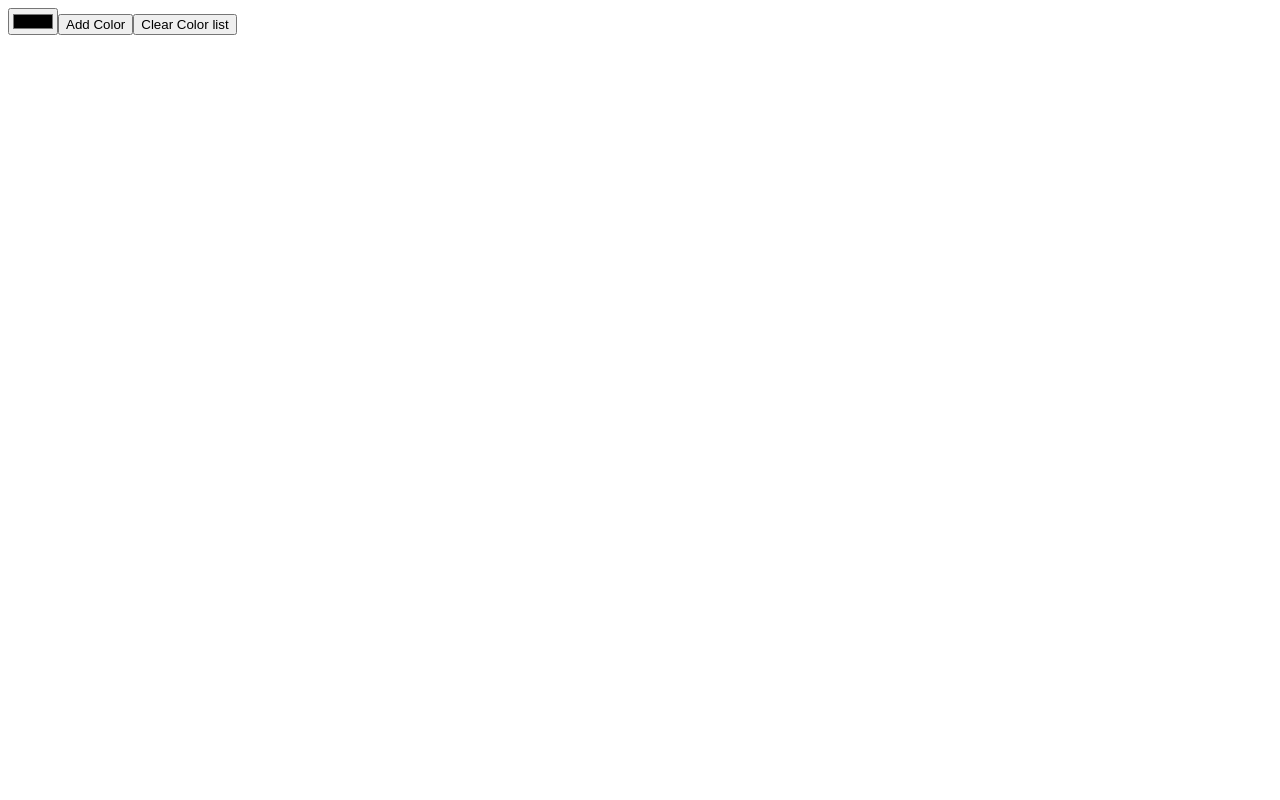
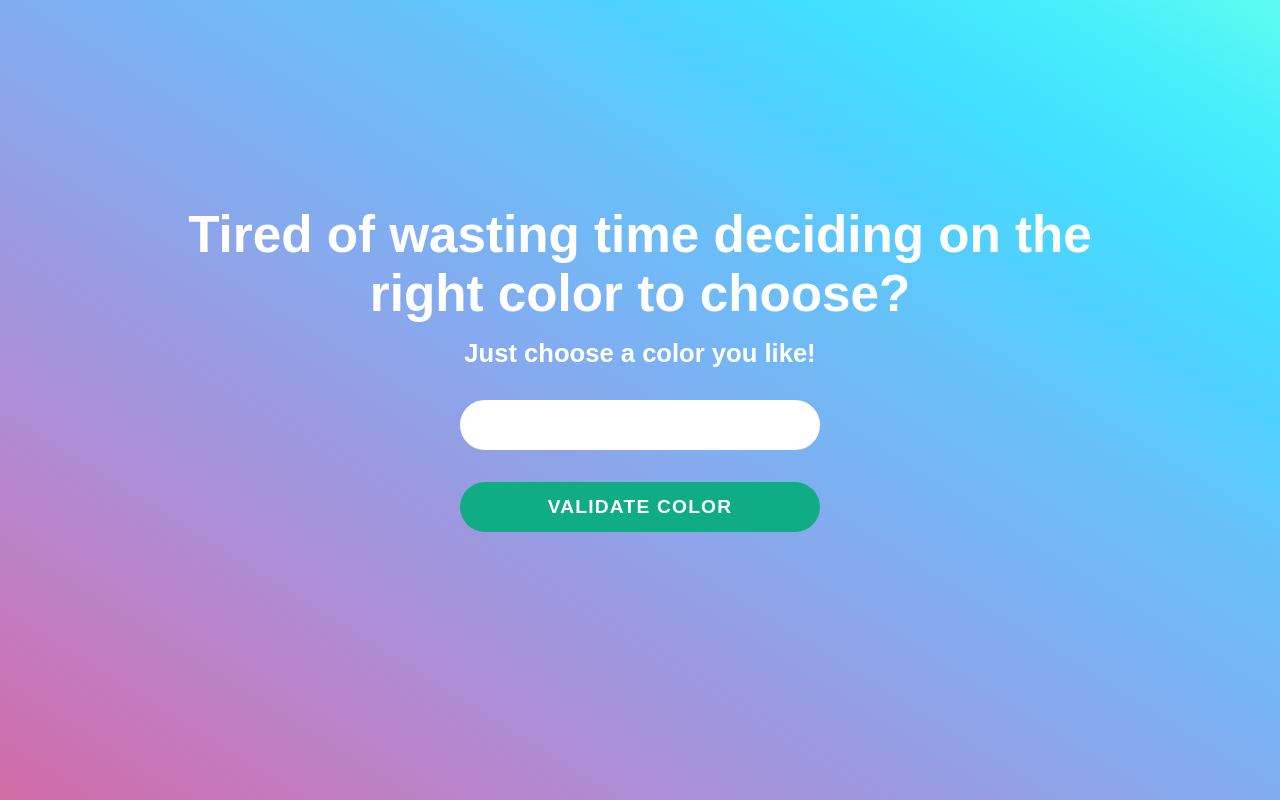
Before and after one commit to JustGritt/Tatol-palette, a React (Create React App) app: page / in a window 1280 px wide. Built offline with nearby package versions, Linux system fonts and the light colour scheme.

Commit message:
🖼️ Add stylesheet

```diff
--- a/package.json
+++ b/package.json
@@ -9,6 +9,7 @@
     "react": "^18.2.0",
     "react-dom": "^18.2.0",
     "react-scripts": "5.0.1",
+    "sass": "^1.54.0",
     "uuid": "^8.3.2",
     "web-vitals": "^2.1.4"
   },
--- a/src/App.js
+++ b/src/App.js
@@ -1,6 +1,8 @@
 import React, { useState, useRef, useEffect } from 'react';
 import ColorPicker from './ColorPicker';
 import { v4 as uuidv4 } from 'uuid';
+
+import "./styles.scss";
 
 const LOCAL_STORAGE_KEY = 'tatol-palette.colors';
 
@@ -8,41 +10,54 @@ function App() {
 	const [colors, setColors] = useState([]);
 	const hexRef = useRef();
 
+	// Initialize colors from localStorage
+	useEffect(() => {
+		const storedColors = JSON.parse(localStorage.getItem(LOCAL_STORAGE_KEY));
+		storedColors ? setColors(storedColors) : console.log("No colors stored");
+		document.querySelector('.colors-container').style.height = 0;
+	}, []);
+
 	useEffect(() => {
 		localStorage.setItem(LOCAL_STORAGE_KEY, JSON.stringify(colors));
+		document.querySelectorAll(".color-box").forEach(color => {
+			color.style.width = `${100 / colors.length+1}%`;
+		});
 	}, [colors]);
-
-	useEffect(() => {
-		const storedColors = JSON.parse(localStorage.getItem(LOCAL_STORAGE_KEY));
-		if (storedColors) {
-			setColors(storedColors);
-		}
-	}, []);
 
 	function addColor() {
 		const hex = hexRef.current.value;
-		console.log(hex);
 
 		if (colors.find(color => color.hex === hex))
 			return console.error(`The color ${hex} already exists in the palette`);
 
-
 		if(hex.match(/^#[0-9A-F]{6}$/i)) {
+			document.querySelector('.colors-container').style.height = '100vh';
 			setColors(prevColors => {
 				return [...prevColors, { id: uuidv4(), hex: hex, favorite: false }];
 			})
 		}
 	}
 
+	function updateColor(e) {
+		hexRef.current.value = e.target.value;
+		e.target.style.backgroundColor = e.target.value;
+	}
+
 	return (
 		<>
-			<div className="colors-container">
-				<ColorPicker colors={colors} />
-			</div>
+			<section className="hero flex">
+				<h1>Tired of wasting time deciding on the right color to choose?</h1>
+				<h2>Just choose a color you like!</h2>
 
-			<input type="color" ref={hexRef} />
-			<button onClick={addColor}>Add Color</button>
-			<button>Clear Color list</button>
+				<input type="color" ref={hexRef} onChange={updateColor} />
+				<button onClick={addColor} class="flex">Validate Color</button>
+			</section>
+
+			<section className="palette">
+				<div className="colors-container flex">
+					<ColorPicker colors={colors} />
+				</div>
+			</section>
 		</>
 	);
 }
--- a/src/Color.js
+++ b/src/Color.js
@@ -2,7 +2,7 @@ import React from 'react'
 
 export default function Color({ color }) {
     return (
-        <div id={color.id} className="color-box">
+        <div id={color.id} className="color-box flex" style={{ backgroundColor: color.hex }}>
             <label>
                 {color.hex.toUpperCase()}
             </label>
--- /dev/null
+++ b/src/styles.scss
@@ -0,0 +1,104 @@
+html, body {
+    padding: 0;
+    margin: 0;
+    overflow-x: hidden;
+    font-family: 'Poppins', sans-serif;
+    background-image: linear-gradient(to right top, #d16ba5, #c777b9, #ba83ca, #aa8fd8, #9a9ae1, #8aa7ec, #79b3f4, #69bff8, #52cffe, #41dfff, #46eefa, #5ffbf1);
+}
+
+.flex {
+    display: flex;
+    align-items: center;
+    justify-content: center;
+    flex-direction: column;
+}
+
+#root {
+    width: 100vw;
+    height: 100vh;
+
+    section.hero {
+        height: 90%;
+        text-align: center;
+        margin: 0 160px;
+
+        h1, h2 {
+            font-weight: 700;
+            margin: 0;
+            margin-top: 1rem;
+            color: #fff;
+        }
+
+        h1 { font-size: clamp(2.5rem, 4vw, 4.5rem); }
+        h2 { font-size: clamp(1.5rem, 2vw, 2.5rem); }
+
+        input[type="color"] {
+            margin: 2rem auto;
+            width: 100%;
+            height: 50px;
+            max-width: 360px;
+            border: 4px solid #fff;
+            outline: none;
+            border-radius: 32px;
+            background: #fff;
+            padding: 15px 30px;
+            &::-webkit-color-swatch {
+                display: none;
+                border-color: transparent;
+                height: 0;
+                opacity: 0;
+            }
+            &::-moz-color-swatch {
+                display: none;
+                border-color: transparent;
+                height: 0;
+                opacity: 0;
+            }
+        }
+
+        button {
+            width: 100%;
+            max-width: 360px;
+            height: 50px;
+            outline: none;
+            padding: 15px 30px;
+            background: #10ac84;
+            color: #fff;
+            border: none;
+            cursor: pointer;
+            border-radius: 32px;
+            font-size: 1.2rem;
+            font-weight: bold;
+            letter-spacing: 1.2px;
+            text-transform: uppercase;
+            transition: all 0.2s ease-in-out;
+            &:hover {
+                font-size: 1.25rem;
+            }
+        }
+
+    }
+
+    section.palette {
+        height: auto;
+        .colors-container {
+            height: 100vh;
+            flex-direction: row;
+            justify-content: flex-start;
+            .color-box {
+                height: 100%;
+                color: #fff;
+                justify-content: flex-start;
+                label {
+                    position: sticky;
+                    margin-top: 25px;
+                    top: 50%;
+                    padding: 10px;
+                    border-radius: 8px;
+                    background: rgba(0, 0, 0, .5);
+                }
+            }
+        }
+
+    }
+}
```
Also changed, not shown: public/index.html (+4 -14 lines), 1 other file (tests, documents, lock files or other folders).
